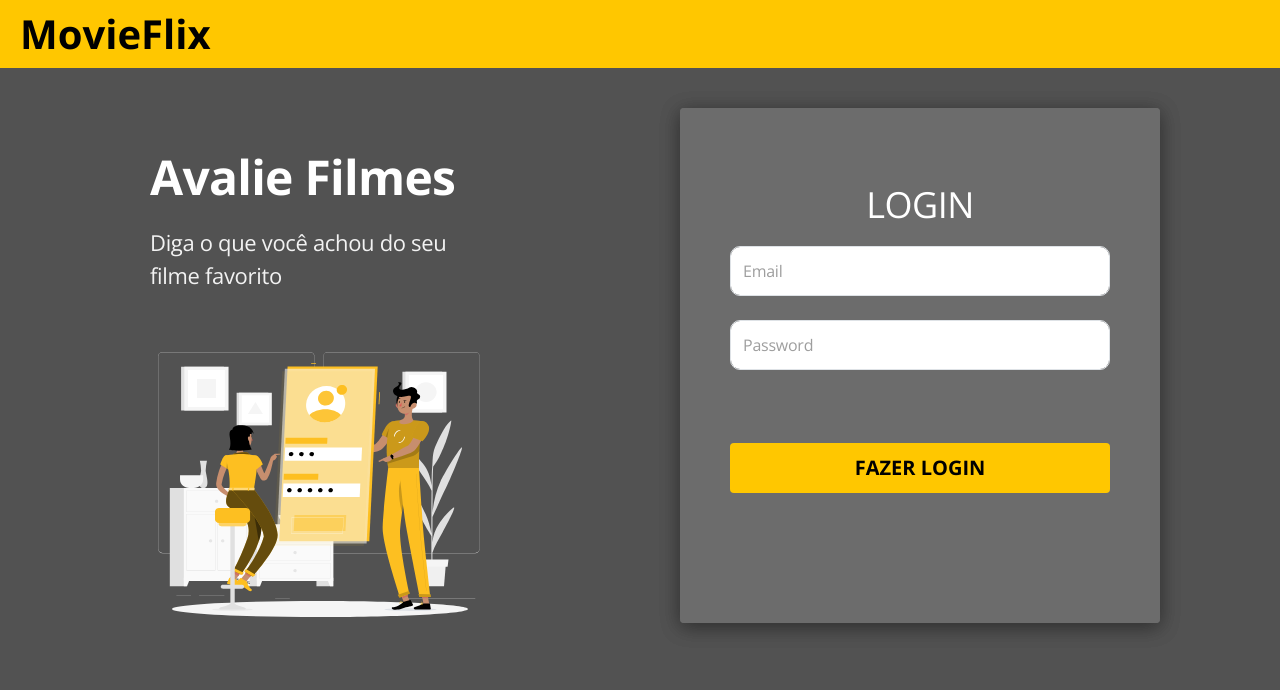
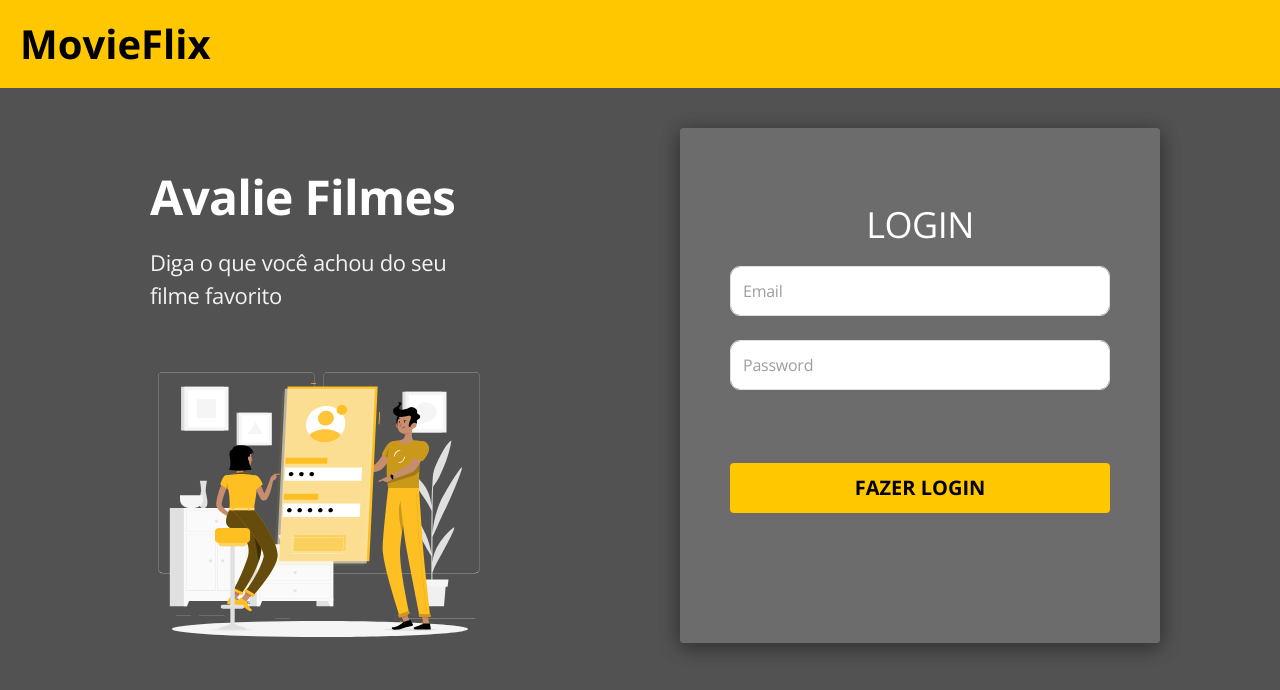
Before and after one commit to viniciusmontes/bds-movieflix, a React (Create React App) app in the folder frontweb/: page / in a window 1280 px wide. Shown: the top 690 px of the page. Built offline with nearby package versions, Linux system fonts and the light colour scheme; no server answers.

Commit message:
Navbar links and authContext

```diff
--- a/frontweb/src/components/Navbar/index.tsx
+++ b/frontweb/src/components/Navbar/index.tsx
@@ -1,12 +1,47 @@
+import { AuthContext } from 'AuthContext';
+import { useContext, useEffect } from 'react';
+import { getTokenData, isAuthenticated } from 'util/auth';
+import { Link } from 'react-router-dom';
+import { removeAuthData } from 'util/storage';
+import history from 'util/history';
 
-import './styles.css'
+import './styles.css';
 
 const Navbar = () => {
-    return (
-        <nav className='navbar nav-main bg-primary'>
-            <h1>MovieFlix</h1>
-        </nav>
-    )
-}
+  const { authContextData, setAuthContextData } = useContext(AuthContext);
+
+  useEffect(() => {
+    if (isAuthenticated()) {
+      setAuthContextData({
+        authenticated: true,
+        tokenData: getTokenData(),
+      });
+    } else {
+      setAuthContextData({
+        authenticated: false,
+      });
+    }
+  }, [setAuthContextData]);
+
+  const handleClick = (event: React.MouseEvent<HTMLAnchorElement>) => {
+    event.preventDefault();
+    removeAuthData();
+    setAuthContextData({ authenticated: false });
+    history.replace('/');
+  };
+
+  return (
+    <nav className="navbar nav-main bg-primary">
+      <Link to="/movies">
+        <h1>MovieFlix</h1>
+      </Link>
+      {authContextData.authenticated ? (
+        <Link to="/" className="nav-login-logout" onClick={handleClick}>
+          SAIR
+        </Link>
+      ) : undefined}
+    </nav>
+  );
+};
 
 export default Navbar;
--- a/frontweb/src/components/Navbar/styles.css
+++ b/frontweb/src/components/Navbar/styles.css
@@ -1,4 +1,17 @@
 .nav-main {
-    padding-left: 20px;
+    padding: 20px;
     min-height: 68px;
 }
+.nav-login-logout {
+    display: flex;
+    justify-content: center;
+    width: 100px;
+    height: 35px;
+    padding: 5px;
+
+    border: 1px solid #000;
+    border-radius: 10px;
+    text-align: center;
+    font-weight: bold;
+
+}
```
Also changed, not shown: frontweb/src/pages/Private/MovieDetails/styles.css (+0 -8 lines).
